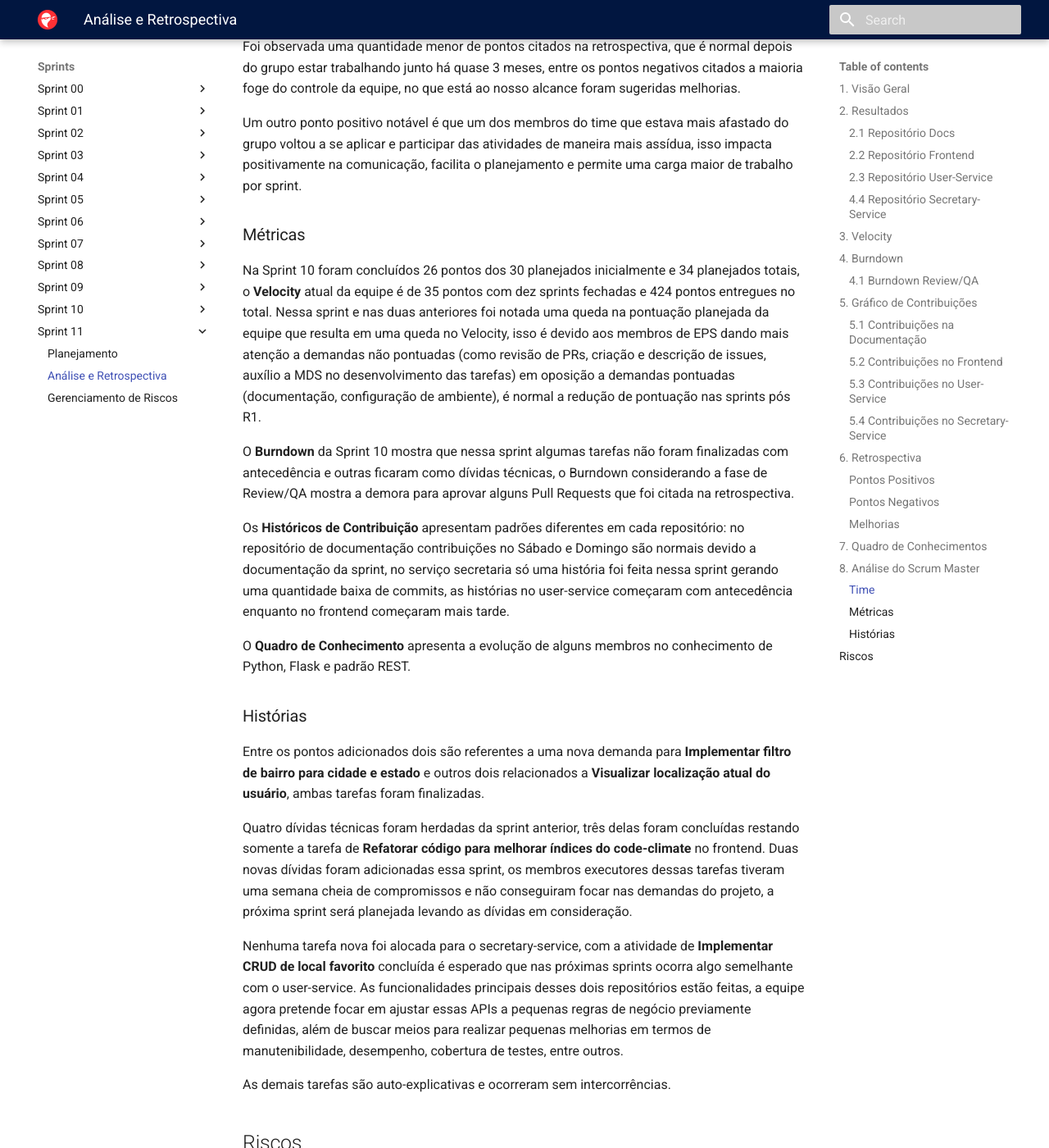
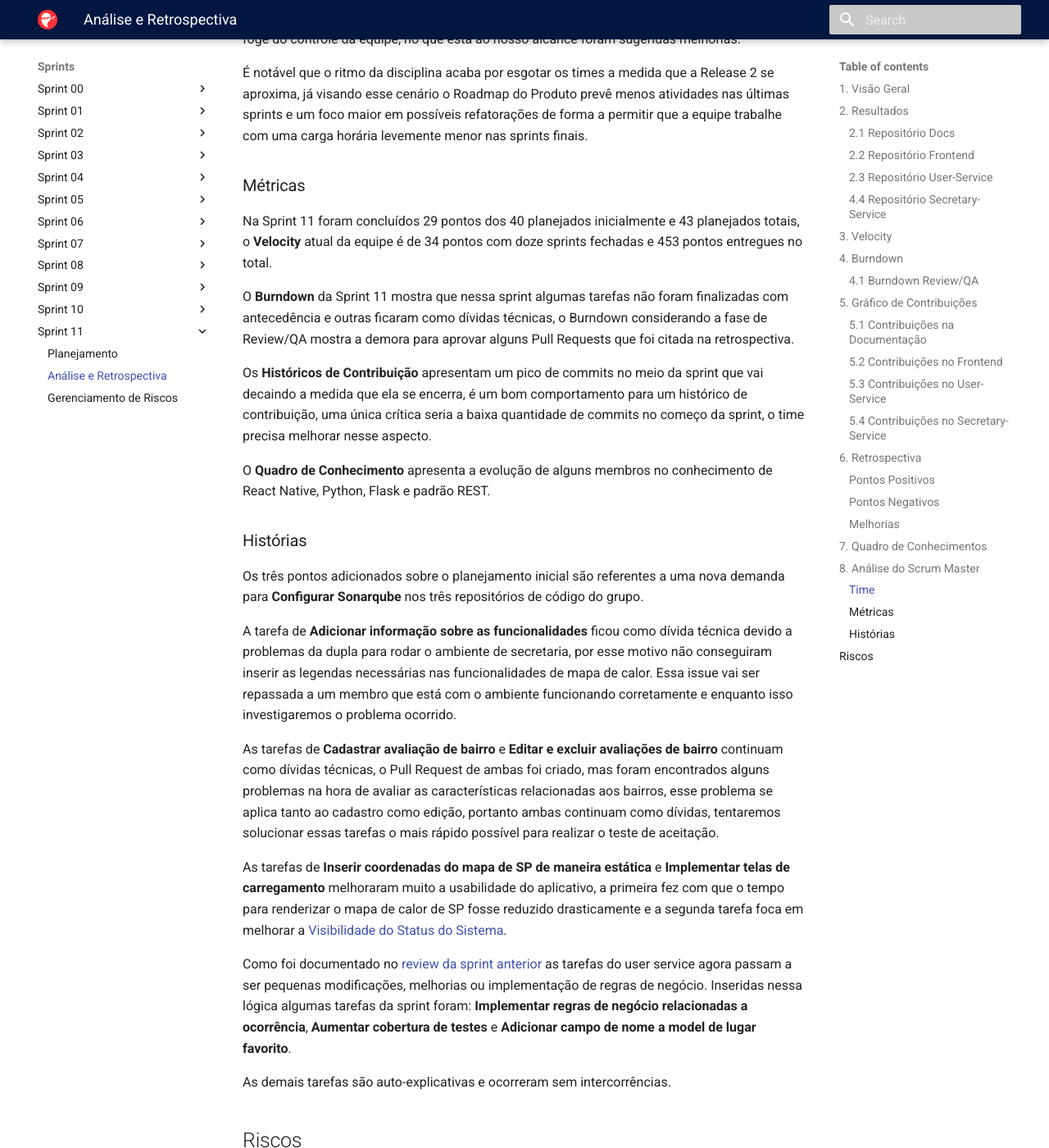
Before and after one commit to fga-eps-mds/2020.1-stay-safe-docs, an MkDocs documentation site: the page built from docs/sprints/sprint-11/sprint11-review.md, in a window 1280 px wide and 1400 px high, scrolled down 6492 px. Shown: the whole window at 82% size. Built offline with MkDocs 1.6.1 and Material for MkDocs 9.7.7, drawn with Linux system fonts in a browser that asks for light colours; some of the changed text lies outside the part shown.

Commit message:
Finished topic scrum review.

```diff
--- a/docs/sprints/sprint-11/sprint11-review.md
+++ b/docs/sprints/sprint-11/sprint11-review.md
@@ -131,31 +131,35 @@ Três dívidas técnicas foram herdadas da Sprint 10:
 * Ser mais ágil para avaliar os PRs
 
 ## 7. Quadro de Conhecimentos
-![Quadro de Conhecimentos](../../images/sprints/sprint-10/KnowledgeBoard.png "Quadro de Conhecimentos")
+![Quadro de Conhecimentos](../../images/sprints/sprint-11/KnowledgeBoard.png "Quadro de Conhecimentos")
 
 ## 8. Análise do Scrum Master
 ### Time
-Décima primeira sprint do projeto, com planejamento inicial de 30 pontos e final de 34 pontos, dos quais 8 não foram entregues. A sprint durou um dia a mais do que o normal sendo finalizada no Domingo, a maior parte da equipe esteve bem ocupada durante a semana e alguns PRs estavam aguardando pequenas correções para serem aprovados, somado a isso o merge foi um pouco mais lento devido ao número maior de conflitos do que o habitual. De forma a não ser injusto com o trabalho desenvolvido pelo grupo e manter elevado o empenho do time a decisão acima foi tomada.
+Décima segunda sprint do projeto, com planejamento inicial de 40 pontos e final de 43 pontos, dos quais 14 não foram entregues. As dívidas ocorreram por alguns motivos: novas issues inseridas no planejamento, problemas com a estação de trabalho e conflito com outras disciplinas. O grupo pretende focar em resolver essas dívidas logo no começo da próxima sprint, pois finalizá-las é essencial para o teste de aceitação.
 
 Foi observada uma quantidade menor de pontos citados na retrospectiva, que é normal depois do grupo estar trabalhando junto há quase 3 meses, entre os pontos negativos citados a maioria foge do controle da equipe, no que está ao nosso alcance foram sugeridas melhorias.
 
-Um outro ponto positivo notável é que um dos membros do time que estava mais afastado do grupo voltou a se aplicar e participar das atividades de maneira mais assídua, isso impacta positivamente na comunicação, facilita o planejamento e permite uma carga maior de trabalho por sprint.
+É notável que o ritmo da disciplina acaba por esgotar os times a medida que a Release 2 se aproxima, já visando esse cenário o Roadmap do Produto prevê menos atividades nas últimas sprints e um foco maior em possíveis refatorações de forma a permitir que a equipe trabalhe com uma carga horária levemente menor nas sprints finais.
 
 ### Métricas
-Na Sprint 10 foram concluídos 26 pontos dos 30 planejados inicialmente e 34 planejados totais, o **Velocity** atual da equipe é de 35 pontos com dez sprints fechadas e 424 pontos entregues no total. Nessa sprint e nas duas anteriores foi notada uma queda na pontuação planejada da equipe que resulta em uma queda no Velocity, isso é devido aos membros de EPS dando mais atenção a demandas não pontuadas (como revisão de PRs, criação e descrição de issues, auxílio a MDS no desenvolvimento das tarefas) em oposição a demandas pontuadas (documentação, configuração de ambiente), é normal a redução de pontuação nas sprints pós R1.
+Na Sprint 11 foram concluídos 29 pontos dos 40 planejados inicialmente e 43 planejados totais, o **Velocity** atual da equipe é de 34 pontos com doze sprints fechadas e 453 pontos entregues no total.
 
-O **Burndown** da Sprint 10 mostra que nessa sprint algumas tarefas não foram finalizadas com antecedência e outras ficaram como dívidas técnicas, o Burndown considerando a fase de Review/QA mostra a demora para aprovar alguns Pull Requests que foi citada na retrospectiva.
+O **Burndown** da Sprint 11 mostra que nessa sprint algumas tarefas não foram finalizadas com antecedência e outras ficaram como dívidas técnicas, o Burndown considerando a fase de Review/QA mostra a demora para aprovar alguns Pull Requests que foi citada na retrospectiva.
 
-Os **Históricos de Contribuição** apresentam padrões diferentes em cada repositório: no repositório de documentação contribuições no Sábado e Domingo são normais devido a documentação da sprint, no serviço secretaria só uma história foi feita nessa sprint gerando uma quantidade baixa de commits, as histórias no user-service começaram com antecedência enquanto no frontend começaram mais tarde.
+Os **Históricos de Contribuição** apresentam um pico de commits no meio da sprint que vai decaindo a medida que ela se encerra, é um bom comportamento para um histórico de contribuição, uma única crítica seria a baixa quantidade de commits no começo da sprint, o time precisa melhorar nesse aspecto.
 
-O **Quadro de Conhecimento** apresenta a evolução de alguns membros no conhecimento de Python, Flask e padrão REST.
+O **Quadro de Conhecimento** apresenta a evolução de alguns membros no conhecimento de React Native, Python, Flask e padrão REST.
 
 ### Histórias
-Entre os pontos adicionados dois são referentes a uma nova demanda para **Implementar filtro de bairro para cidade e estado** e outros dois relacionados a **Visualizar localização atual do usuário**, ambas tarefas foram finalizadas.
+Os três pontos adicionados sobre o planejamento inicial são referentes a uma nova demanda para **Configurar Sonarqube** nos três repositórios de código do grupo.
 
-Quatro dívidas técnicas foram herdadas da sprint anterior, três delas foram concluídas restando somente a tarefa de **Refatorar código para melhorar índices do code-climate** no frontend. Duas novas dívidas foram adicionadas essa sprint, os membros executores dessas tarefas tiveram uma semana cheia de compromissos e não conseguiram focar nas demandas do projeto, a próxima sprint será planejada levando as dívidas em consideração.
+A tarefa de **Adicionar informação sobre as funcionalidades** ficou como dívida técnica devido a problemas da dupla para rodar o ambiente de secretaria, por esse motivo não conseguiram inserir as legendas necessárias nas funcionalidades de mapa de calor. Essa issue vai ser repassada a um membro que está com o ambiente funcionando corretamente e enquanto isso investigaremos o problema ocorrido.
 
-Nenhuma tarefa nova foi alocada para o secretary-service, com a atividade de **Implementar CRUD de local favorito** concluída é esperado que nas próximas sprints ocorra algo semelhante com o user-service. As funcionalidades principais desses dois repositórios estão feitas, a equipe agora pretende focar em ajustar essas APIs a pequenas regras de negócio previamente definidas, além de buscar meios para realizar pequenas melhorias em termos de manutenibilidade, desempenho, cobertura de testes, entre outros.
+As tarefas de **Cadastrar avaliação de bairro** e **Editar e excluir avaliações de bairro** continuam como dívidas técnicas, o Pull Request de ambas foi criado, mas foram encontrados alguns problemas na hora de avaliar as características relacionadas aos bairros, esse problema se aplica tanto ao cadastro como edição, portanto ambas continuam como dívidas, tentaremos solucionar essas tarefas o mais rápido possível para realizar o teste de aceitação.
+
+As tarefas de **Inserir coordenadas do mapa de SP de maneira estática** e **Implementar telas de carregamento** melhoraram muito a usabilidade do aplicativo, a primeira fez com que o tempo para renderizar o mapa de calor de SP fosse reduzido drasticamente e a segunda tarefa foca em melhorar a [Visibilidade do Status do Sistema](https://www.nngroup.com/articles/ten-usability-heuristics/).
+
+Como foi documentado no [review da sprint anterior](https://fga-eps-mds.github.io/2020.1-stay-safe-docs/sprints/sprint-10/sprint10-review/) as tarefas do user service agora passam a ser pequenas modificações, melhorias ou implementação de regras de negócio. Inseridas nessa lógica algumas tarefas da sprint foram: **Implementar regras de negócio relacionadas a ocorrência**,  **Aumentar cobertura de testes** e **Adicionar campo de nome a model de lugar favorito**.
 
 As demais tarefas são auto-explicativas e ocorreram sem intercorrências.
 
```
Also changed, not shown: docs/images/sprints/sprint-11/KnowledgeBoard.png (added).
